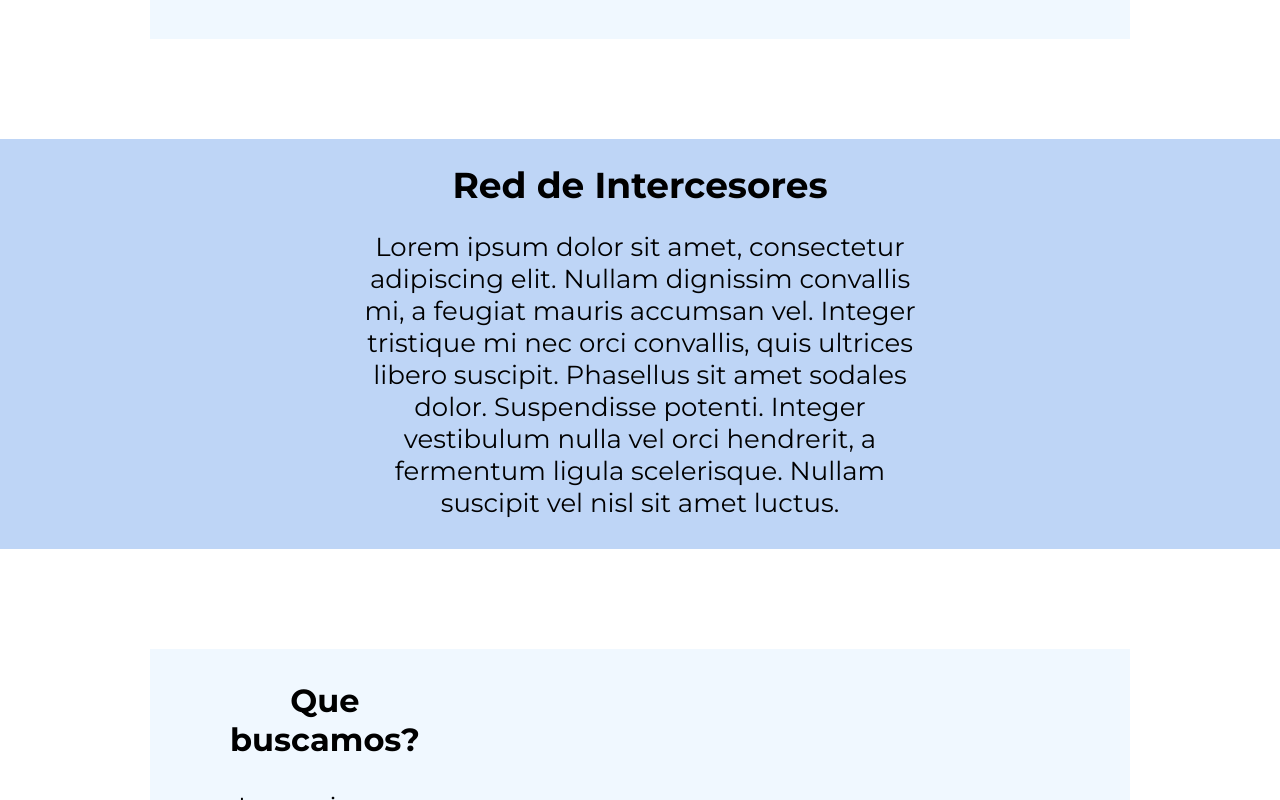
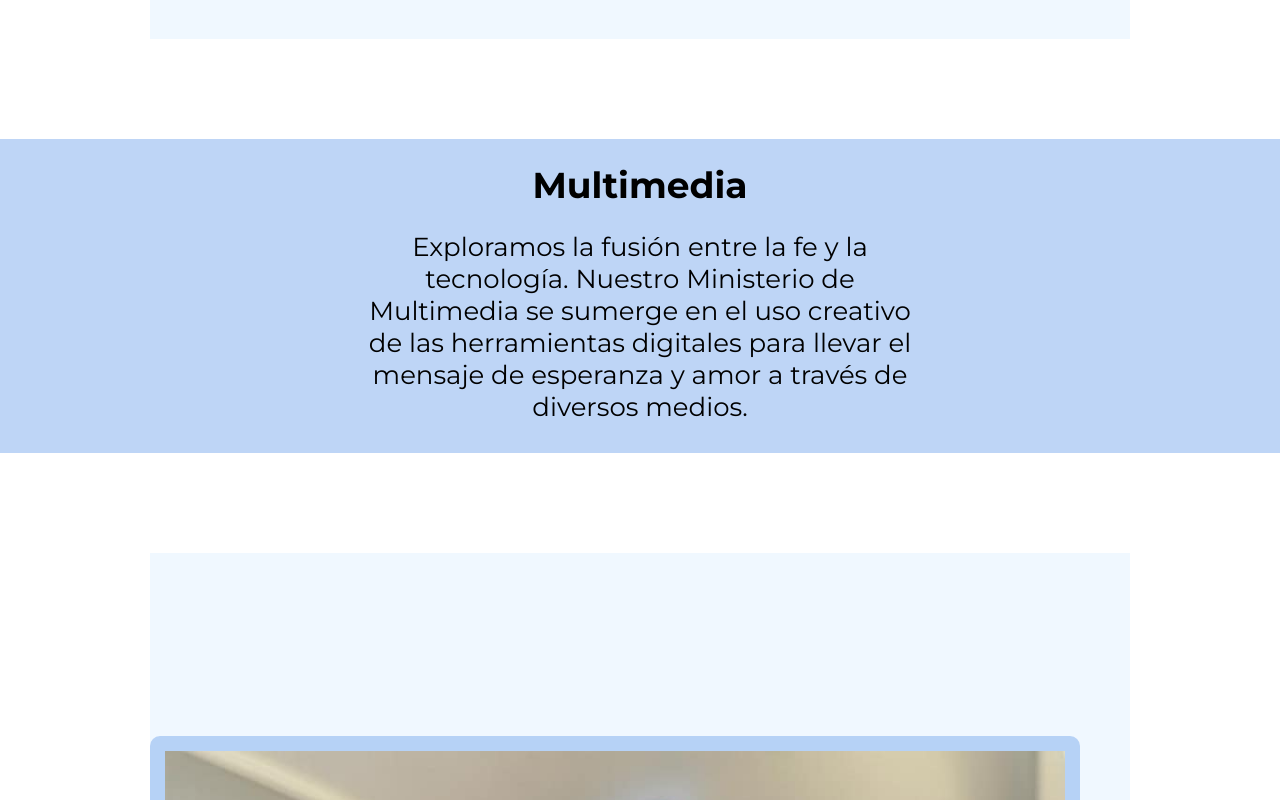
Before and after one commit to CarlosMayaDev/manantiales, a React (Create React App) app: page /ministerios in a window 1280 px wide. Shown: the part 8060-8860 px from the top of the page. Built offline with nearby package versions, Linux system fonts and the light colour scheme.

Commit message:
Ministerios

```diff
--- a/src/views/Ministerios.jsx
+++ b/src/views/Ministerios.jsx
@@ -80,7 +80,7 @@ const Ministerios = () => {
                 </div>
             </div>
 
-            <div className={styles.ministeriosContainer}>
+            {/* <div className={styles.ministeriosContainer}>
                  <h1 className={styles.h7}>Red de Intercesores</h1>
                 <p className={styles.p}>
                 Lorem ipsum dolor sit amet, consectetur adipiscing elit. Nullam dignissim convallis mi, a feugiat mauris accumsan vel. Integer tristique mi nec orci convallis, quis ultrices libero suscipit. Phasellus sit amet sodales dolor. Suspendisse potenti. Integer vestibulum nulla vel orci hendrerit, a fermentum ligula scelerisque. Nullam suscipit vel nisl sit amet luctus.
@@ -92,7 +92,7 @@ const Ministerios = () => {
                     <p className={styles.p}>Lorem ipsum dolor sit amet, consectetur adipiscing elit. Nullam dignissim convallis mi, a feugiat mauris accumsan vel. Integer tristique mi nec orci convallis, quis ultrices libero suscipit. Phasellus sit amet sodales dolor. Suspendisse potenti. Integer vestibulum nulla vel orci hendrerit, a fermentum ligula scelerisque. Nullam suscipit vel nisl sit amet luctus.</p>
                 </div>
                 <img src={imagenEvangelizar} alt="FotoEvangelizar" />
-            </div>
+            </div> */}
 
 
             <div className={styles.ministeriosContainer}>
```
